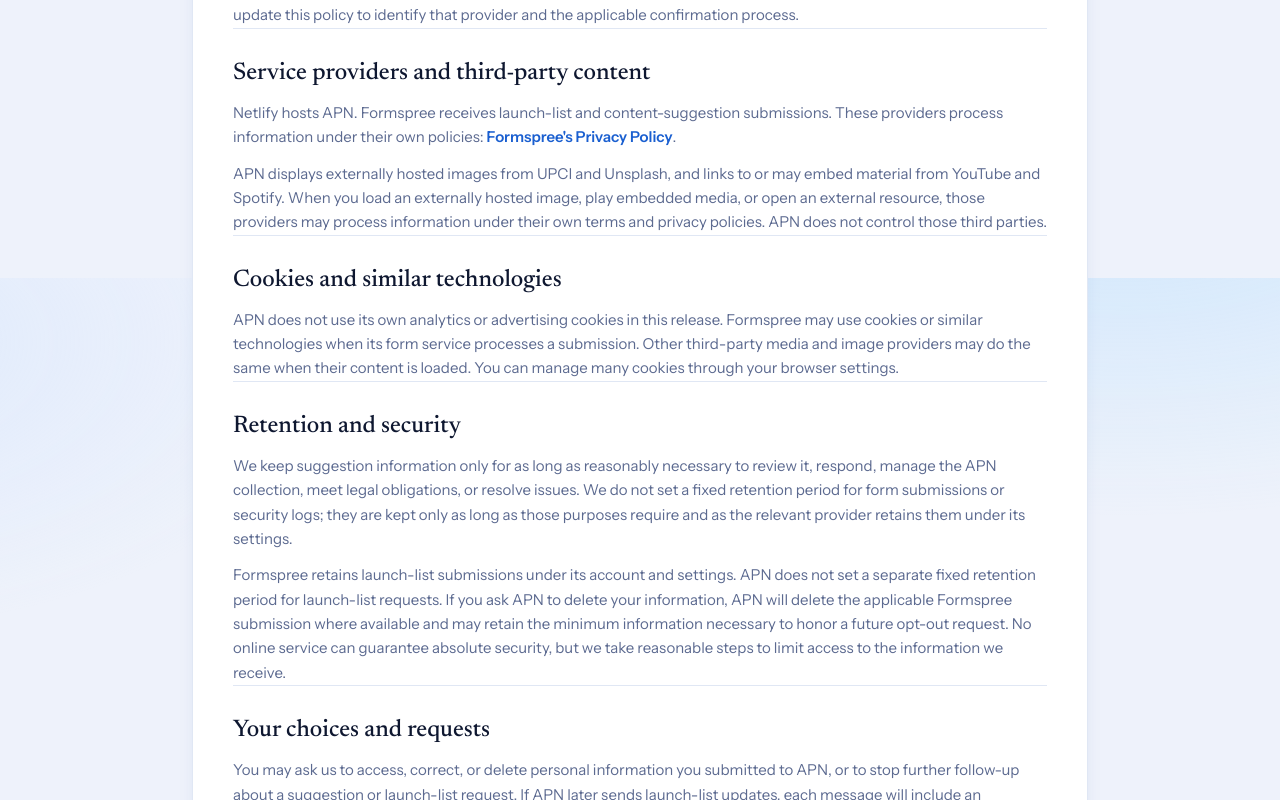
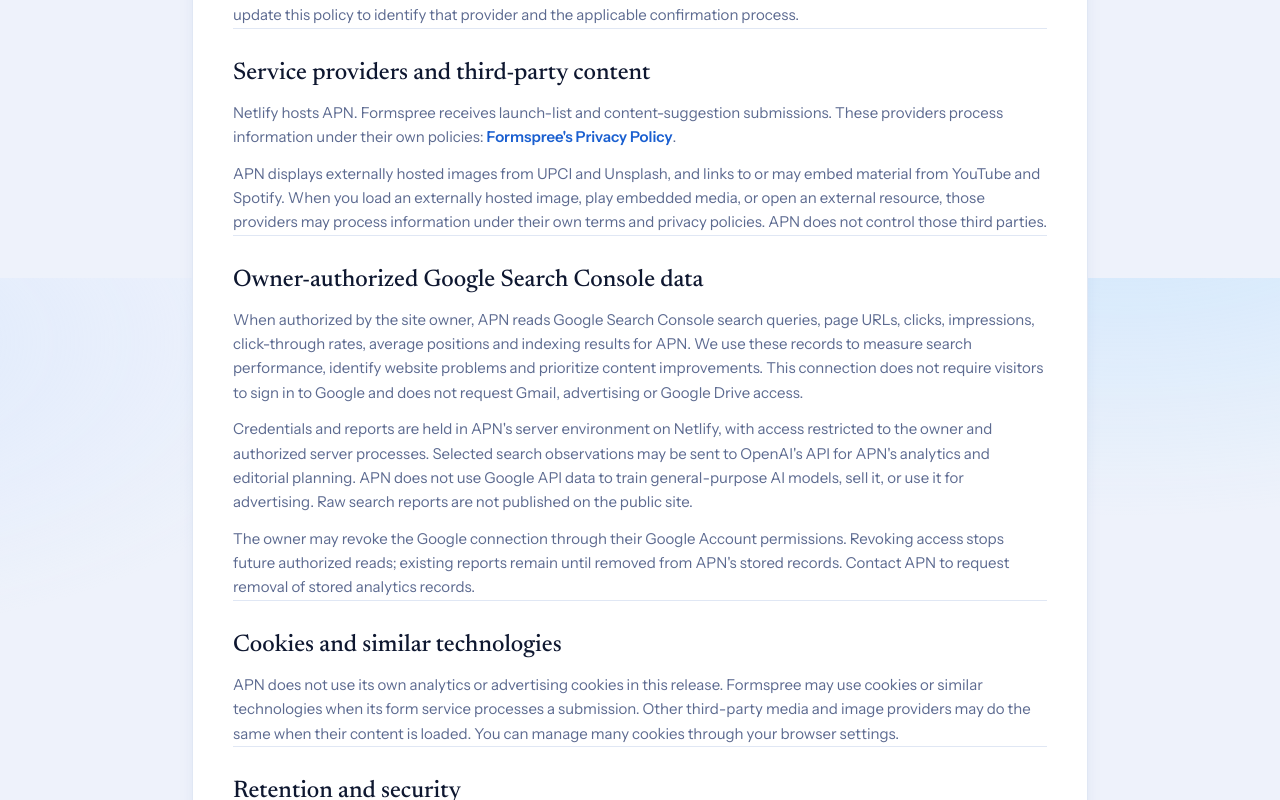
Before and after one commit to J-Rod98/APN-Hub, a Next.js app: page /privacy in a window 1280 px wide. Shown: the part 1322-2122 px from the top of the page. Built offline with nearby package versions, Linux system fonts and the light colour scheme.

Commit message:
Document Google connection scope and search data use

```diff
--- a/src/app/privacy/page.tsx
+++ b/src/app/privacy/page.tsx
@@ -5,12 +5,12 @@ import { pageMetadata } from "@/lib/seo";
 
 export const metadata = pageMetadata({
   title: "Privacy Policy",
-  description: "How Apostolic Power Network handles launch-list and content-suggestion information.",
+  description: "How Apostolic Power Network handles suggestions, launch-list information and authorized search analytics.",
   path: "/privacy/",
 });
 
 const CONTACT_EMAIL = "apostolicpowernet@gmail.com";
-const EFFECTIVE_DATE = "July 17, 2026";
+const EFFECTIVE_DATE = "November 17, 2026";
 
 export default function PrivacyPage() {
   return (
@@ -85,6 +85,28 @@ export default function PrivacyPage() {
             material from YouTube and Spotify. When you load an externally hosted image, play embedded
             media, or open an external resource, those providers may process information under their
             own terms and privacy policies. APN does not control those third parties.
+          </p>
+        </PolicySection>
+
+        <PolicySection title="Owner-authorized Google Search Console data">
+          <p>
+            When authorized by the site owner, APN reads Google Search Console search queries,
+            page URLs, clicks, impressions, click-through rates, average positions and indexing
+            results for APN. We use these records to measure search performance, identify website
+            problems and prioritize content improvements. This connection does not require visitors
+            to sign in to Google and does not request Gmail, advertising or Google Drive access.
+          </p>
+          <p className="mt-3">
+            Credentials and reports are held in APN&apos;s server environment on Netlify, with access
+            restricted to the owner and authorized server processes. Selected search observations
+            may be sent to OpenAI&apos;s API for APN&apos;s analytics and editorial planning. APN does not
+            use Google API data to train general-purpose AI models, sell it, or use it for advertising.
+            Raw search reports are not published on the public site.
+          </p>
+          <p className="mt-3">
+            The owner may revoke the Google connection through their Google Account permissions.
+            Revoking access stops future authorized reads; existing reports remain until removed
+            from APN&apos;s stored records. Contact APN to request removal of stored analytics records.
           </p>
         </PolicySection>
 
```
Also changed, not shown: 1 other file (tests, documents, lock files or other folders).
